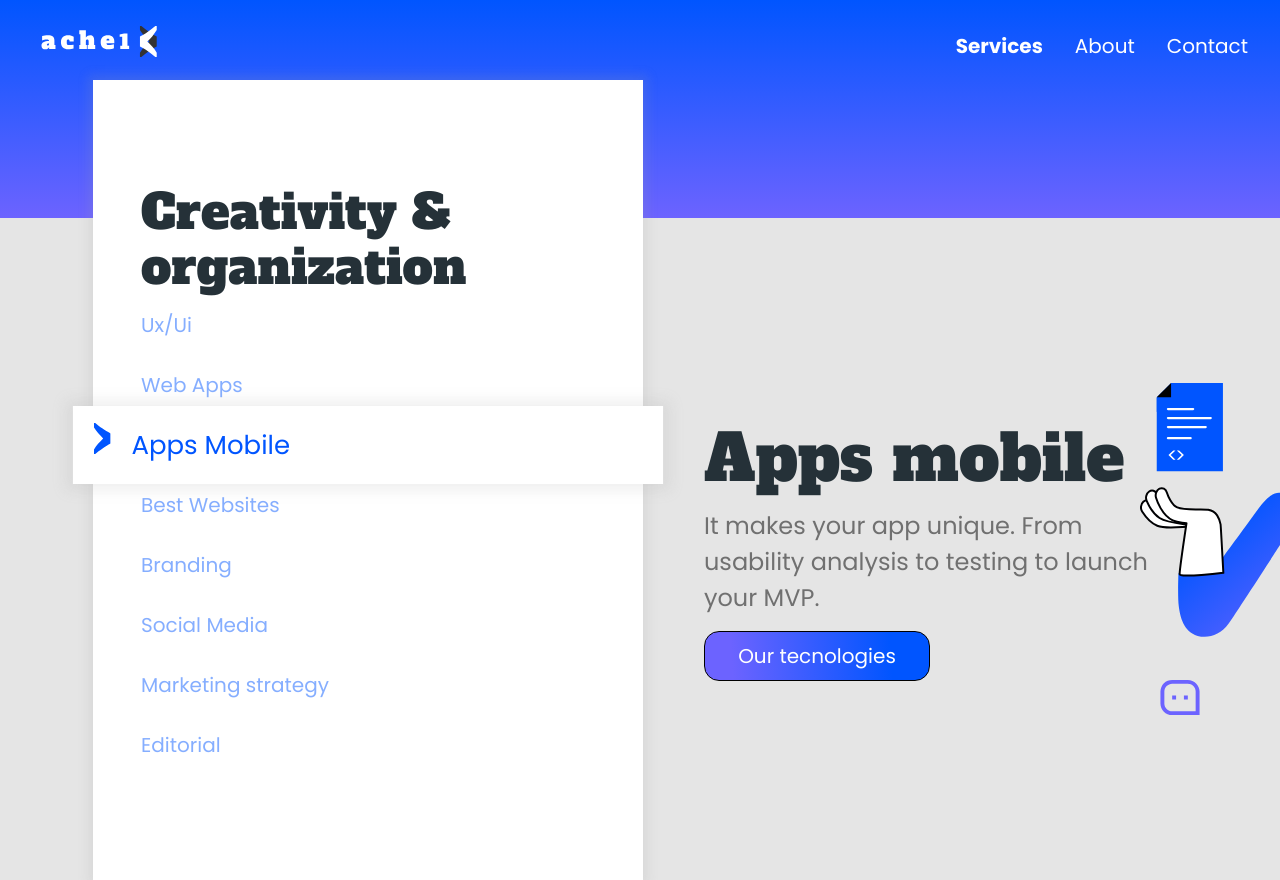
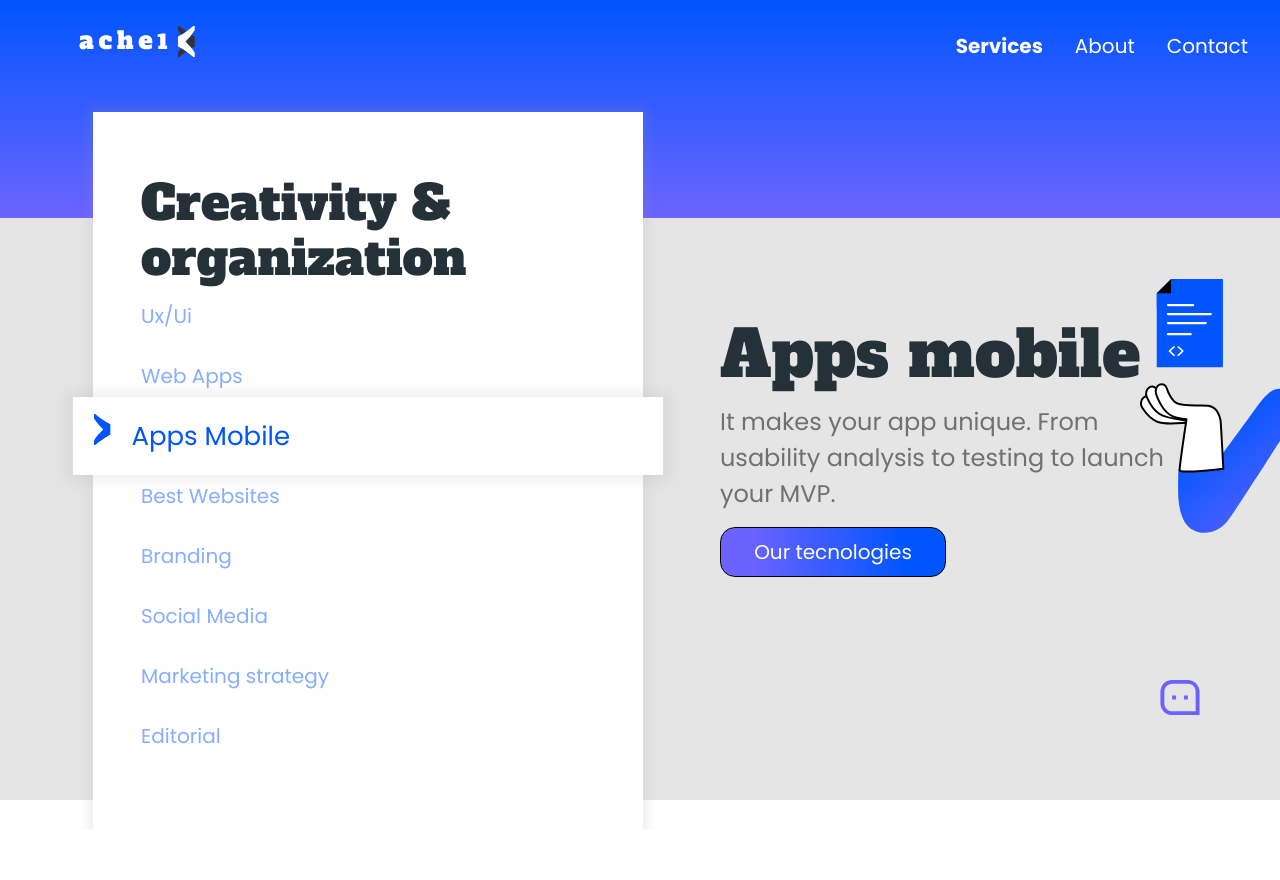
Before and after one commit to AlejandroM12/ache1, a React (Create React App) app: page /services in a window 1280 px wide. After the commit the page ends 830 px from the top, so only its background shows below. Built offline with nearby package versions, Linux system fonts and the light colour scheme.

Commit message:
Fixing styles

```diff
--- a/src/scss/components/_RightContent.scss
+++ b/src/scss/components/_RightContent.scss
@@ -1,32 +1,32 @@
-.content-service{
-    display: flex;
-    flex-direction: column;
-    align-items: flex-start;
-    .content-card-right{
+.content-service {
+    @include flexCenter;
+    margin-top: 3rem;
+    .content-card-right {
       width: 100%;
       height: 100%;
-        .card-title-right{
+      .card-title-right {
         font-family: $font-alfa;
         font-style: normal;
         font-weight: $semi-bold;
-            font-size: 64px;
-            line-height: 69px;
+        font-size: 4rem;
+        line-height: 4.313rem;
         color: $black;
       }
-        .card-description-right{
+      .card-description-right {
         font-family: $font-poppins;
         font-style: normal;
         font-weight: $semi-bold;
-            font-size: 24px;
-            line-height: 36px;
+        font-size: 1.5rem;
+        line-height: 2.25rem;
         color: $grays;
       }
-        .card-img-right{
-            width: 140px;
+      .card-img-right {
+        width: 100%;
+        max-width: 140px;
         height: 261px;
         position: absolute;
         right: 0;
-            transform: translateY(-40px);
+        transform: translateY(-2.5rem);
       }
     }
   }
--- a/src/scss/components/_cardService.scss
+++ b/src/scss/components/_cardService.scss
@@ -4,6 +4,7 @@
   justify-content: center;
   box-shadow: 0px 0px 10px 5px #9e9e9e2b;
   background: $white;
+  margin-top: 2rem;
   z-index: 10;
   padding: 3rem 3rem;
   transform: translate(3rem);
--- a/src/scss/components/_logo.scss
+++ b/src/scss/components/_logo.scss
@@ -1,23 +1,23 @@
 .logo {
   display: inline;
   position: absolute;
-    padding: 10px;
-    margin-left: 15px;
+  padding: 0.625rem 3rem;
+  margin-left: 0.938rem;
   z-index: 2;
   cursor: pointer;
   img {
     width: 115.78px;
     height: 30.91px;
   }
-    .logo-span{
+  .logo-span {
     font-family: $font-alfa;
     font-style: normal;
-      font-size: 24px;
-      line-height: 22px;
+    font-size: 1.5rem;
+    line-height: 1.375rem;
     letter-spacing: 0.2em;
     color: $black;
     position: absolute;
-      padding: 0px;
-      transform: translate(100px, -24px);
+    padding: 0rem;
+    transform: translate(6.25rem, -1.5rem);
   }
 }
--- a/src/scss/layout/_containerSection.scss
+++ b/src/scss/layout/_containerSection.scss
@@ -23,7 +23,6 @@
 .content_container-section {
   max-width: 100%;
   margin: 0 auto;
-  min-height: 100vh;
   display: flex;
   flex-wrap: wrap;
   position: relative;
```
Also changed, not shown: src/scss/layout/_container.scss (line endings or trailing spaces). Lines whose indentation alone changed are shown as unchanged.
